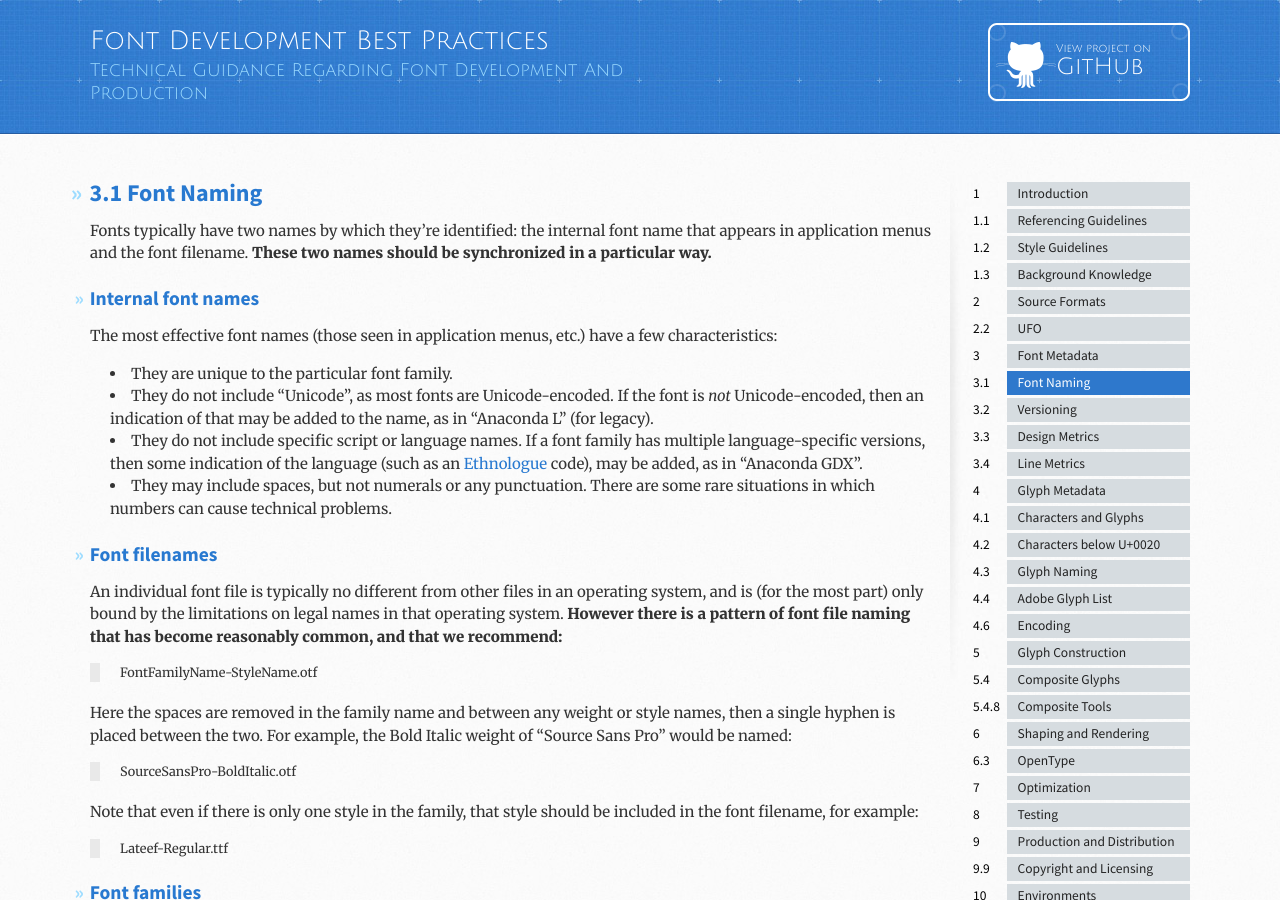
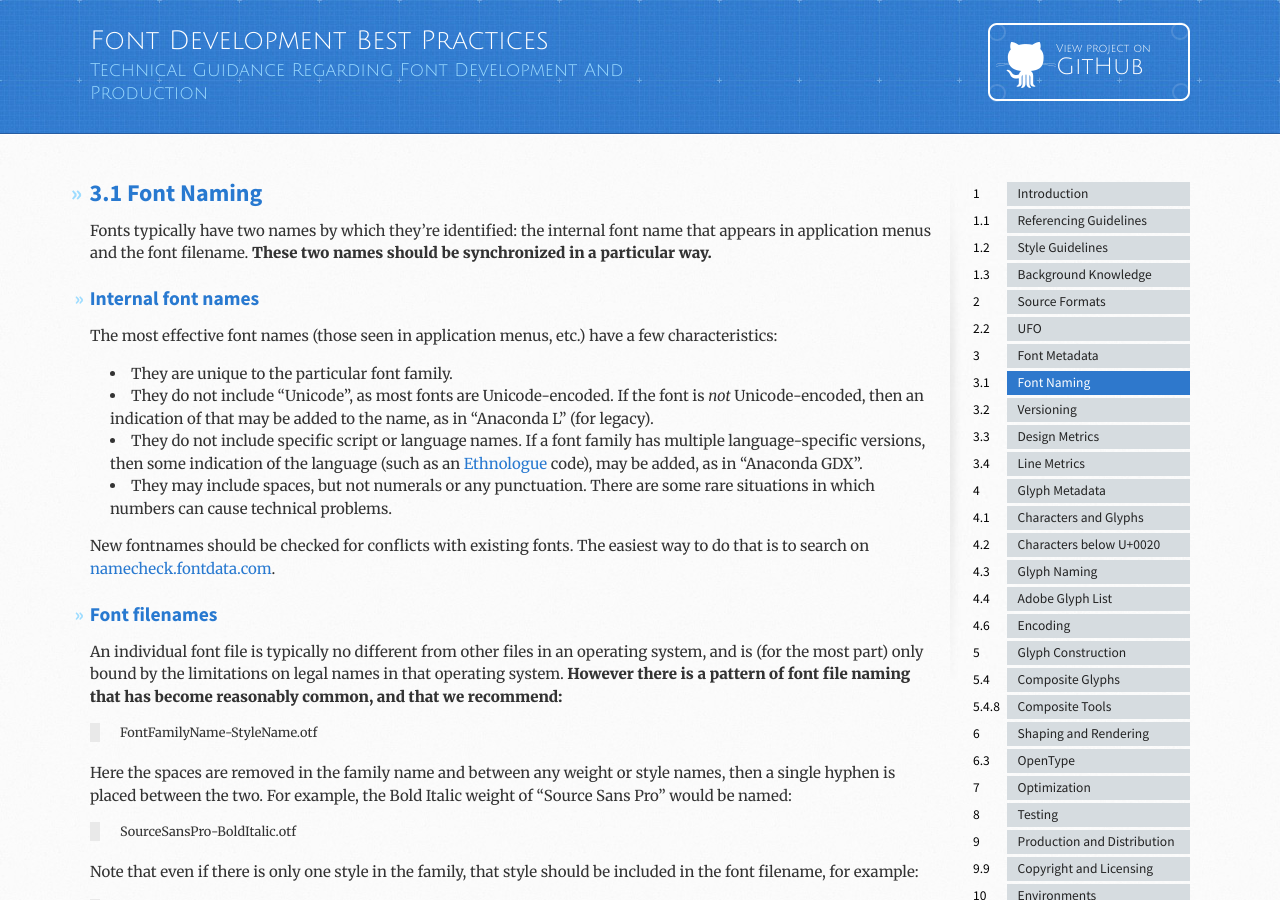
Before and after one commit to silnrsi/FDBP, a Jekyll site: the page built from en-US/Font_Naming.md, in a window 1280 px wide and 900 px high. Built offline with Jekyll 4.4.1, drawn with Linux system fonts in a browser that asks for light colours.

Commit message:
Adding reference to namecheck.fontdata.com

```diff
--- a/en-US/Font_Naming.md
+++ b/en-US/Font_Naming.md
@@ -17,6 +17,8 @@ The most effective font names (those seen in application menus, etc.) have a few
 - They do not include "Unicode", as most fonts are Unicode-encoded. If the font is _not_ Unicode-encoded, then an indication of that may be added to the name, as in "Anaconda L" (for legacy).
 - They do not include specific script or language names. If a font family has multiple language-specific versions, then some indication of the language (such as an [Ethnologue] code), may be added, as in "Anaconda GDX".
 - They may include spaces, but not numerals or any punctuation. There are some rare situations in which numbers can cause technical problems.
+
+New fontnames should be checked for conflicts with existing fonts. The easiest way to do that is to search on [namecheck.fontdata.com].
 
 ## Font filenames
 
@@ -55,4 +57,5 @@ and Anaconda Pro:
 [ScriptSource blog post regarding font naming recommendations]
 
 [Ethnologue]: http://www.ethnologue.com/
+[namecheck.fontdata.com]: http://namecheck.fontdata.com
 [ScriptSource blog post regarding font naming recommendations]: http://scriptsource.org/cms/scripts/page.php?item_id=entry_detail&uid=k7dwx5fhnz
```
